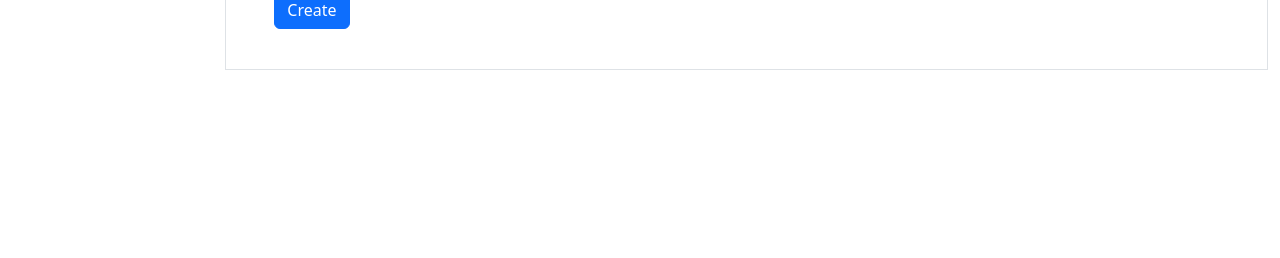
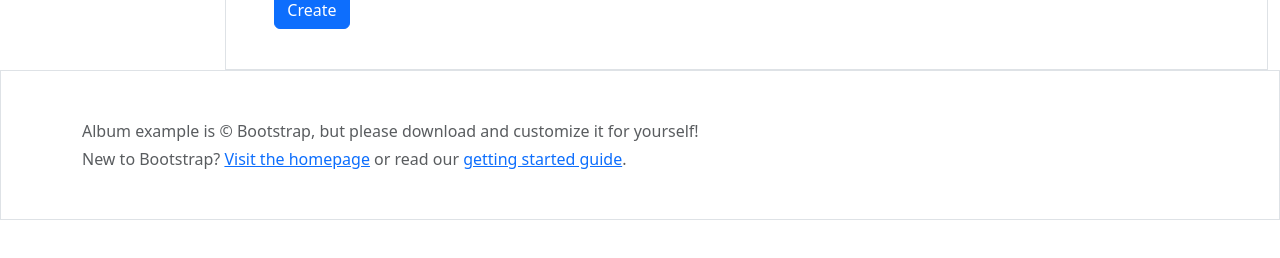
Before and after one commit to sodtiruk/website-ticket-management, a React (Vite) app in the folder client/: page /admin in a window 1280 px wide. Shown: the part 516-774 px from the top of the page. Built offline with nearby package versions, Linux system fonts and the light colour scheme.

Commit message:
add footer all pages

```diff
--- a/client/src/App.jsx
+++ b/client/src/App.jsx
@@ -3,7 +3,7 @@ import React from "react";
 import Sidebar from "./components/Sidebar.jsx";
 import { Container, Row } from "react-bootstrap";
 import Content from "./components/Content.jsx";
-
+import Footer from "./components/Footer.jsx";
 
 function App() {
   return (
@@ -16,6 +16,7 @@ function App() {
           </Row>
 
         </Container>
+        <Footer />
 
 
     </>
--- a/client/src/Update.jsx
+++ b/client/src/Update.jsx
@@ -2,6 +2,7 @@ import React from 'react'
 import { Container, Row } from 'react-bootstrap'
 import Sidebar from './components/Sidebar'
 import ContentUpdate from './components/ContentUpdate'
+import Footer from './components/Footer'
 
 function Update() {
   return (
@@ -15,6 +16,9 @@ function Update() {
 
         </Container>
 
+        <Footer />
+
+
 
     </>
 
--- a/client/src/components/Admin.jsx
+++ b/client/src/components/Admin.jsx
@@ -3,6 +3,7 @@ import Sidebar from './Sidebar'
 import 'bootstrap/dist/css/bootstrap.min.css';
 import { Container, Row } from 'react-bootstrap';
 import Adminmanage from './Adminmanage';
+import Footer from './Footer';
 
 function Admin() {
   return (
@@ -15,6 +16,7 @@ function Admin() {
           </Row>
 
         </Container>
+        <Footer />
     </>
   )
 }
--- a/client/src/components/Content.jsx
+++ b/client/src/components/Content.jsx
@@ -1,7 +1,6 @@
 import React from 'react'
 import { Col } from 'react-bootstrap'
 import Box from './Box'
-import Dropdown from "./Drop"
 import "bootstrap/dist/css/bootstrap.min.css";
 
 
--- a/client/src/components/Footer.jsx
+++ b/client/src/components/Footer.jsx
@@ -1,16 +1,14 @@
-import {Container, Row, Col} from "react-bootstrap"
 import 'bootstrap/dist/css/bootstrap.min.css';
 
 export default function Footer() {
   return (
     <>
-        <footer class="text-muted py-5 border mt-auto">
-        <div class="container">
-            <p class="float-end mb-1">
-            <a href="#">Back to top</a>
+        <footer className="text-muted py-5 border mt-auto">
+        <div className="container">
+            <p className="float-end mb-1">
             </p>
-            <p class="mb-1">Album example is © Bootstrap, but please download and customize it for yourself!</p>
-            <p class="mb-0">New to Bootstrap? <a href="/">Visit the homepage</a> or read our <a href="/docs/5.0/getting-started/introduction/">getting started guide</a>.</p>
+            <p className="mb-1">Album example is © Bootstrap, but please download and customize it for yourself!</p>
+            <p className="mb-0">New to Bootstrap? <a href="/">Visit the homepage</a> or read our <a href="/docs/5.0/getting-started/introduction/">getting started guide</a>.</p>
         </div>
         </footer>
     </>
--- a/client/src/components/Ticket.jsx
+++ b/client/src/components/Ticket.jsx
@@ -1,10 +1,11 @@
 import React from 'react'
 import App from '../App'
 
-
 function Ticket() {
   return (
+    <>
     <App />
+    </>
   )
 }
 
```
